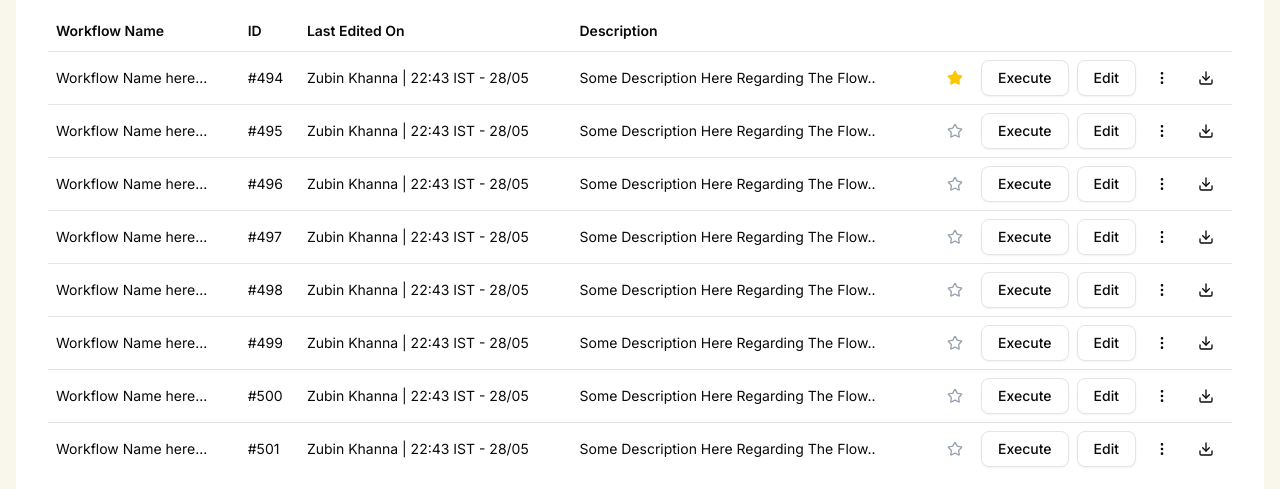
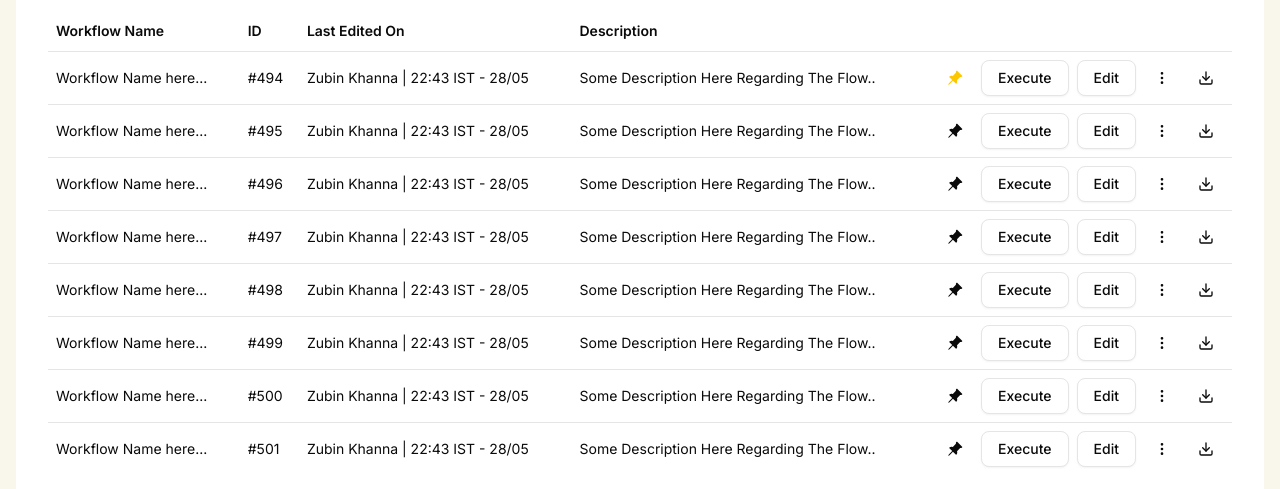
Before and after one commit to AshwiniParaye1/Streamline, a Next.js app: page /dashboard in a window 1280 px wide. Shown: the part 183-672 px from the top of the page. Built offline with nearby package versions, Linux system fonts and the light colour scheme.

Commit message:
update pin

```diff
--- a/app/dashboard/page.tsx
+++ b/app/dashboard/page.tsx
@@ -31,10 +31,11 @@ import {
   TableRow
 } from "@/components/ui/table";
 import { ExecutionHistory } from "@/components/workflow/execution-history";
-import { Download, MoreVertical, Star } from "lucide-react";
+import { Download, MoreVertical } from "lucide-react";
 import Image from "next/image";
 import { useRouter } from "next/navigation";
 import { useState } from "react";
+import { BsPinAngleFill } from "react-icons/bs";
 import { FiSearch } from "react-icons/fi";
 
 // Mock data for workflows
@@ -152,7 +153,7 @@ export default function DashboardPage() {
                 <TableHead className="w-[200px]"></TableHead>
               </TableRow>
             </TableHeader>
-            <TableBody>
+            <TableBody className="">
               {workflows.slice(0, 8).map((workflow, index) => (
                 <>
                   <TableRow
@@ -170,11 +171,10 @@ export default function DashboardPage() {
                           size="icon"
                           onClick={() => toggleFavorite(index)}
                         >
-                          <Star
+                          <BsPinAngleFill
                             className={`h-5 w-5 ${
-                              workflow.isFavorite
-                                ? "fill-yellow-400 text-yellow-400"
-                                : "text-gray-400"
+                              workflow.isFavorite &&
+                              "fill-yellow-400 text-yellow-400"
                             }`}
                           />
                         </Button>
```
